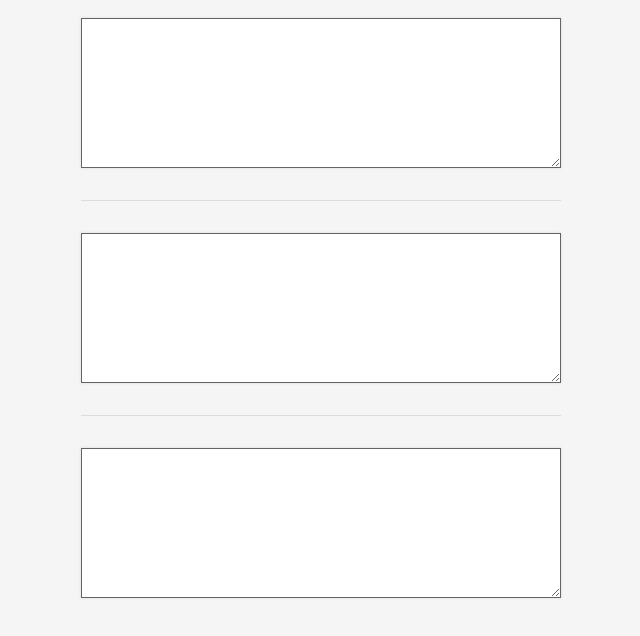
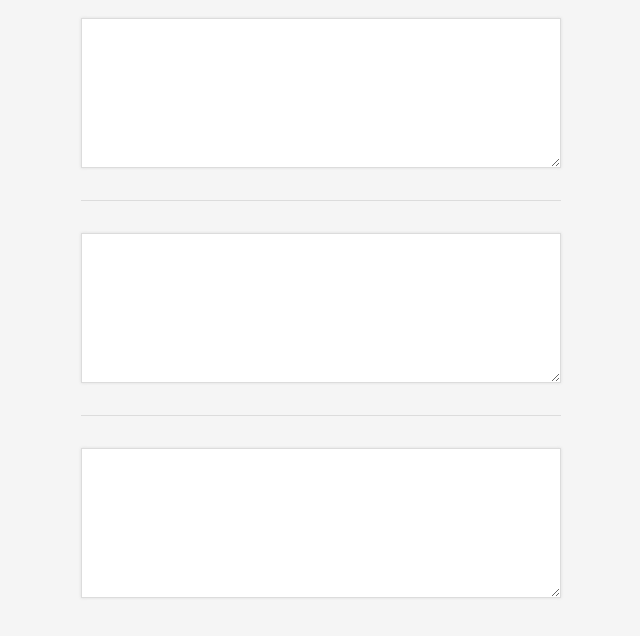
Before and after one commit to matthewcrist/Lost-Comment, a plain HTML site: page index.html in a window 1280 px wide. Shown: the part 88-724 px from the top of the page, without its empty margins (319-959 px from the left). Drawn offline with Linux system fonts and the light colour scheme.

Commit message:
Borders and shadows on textareas

```diff
--- a/index.html
+++ b/index.html
@@ -31,7 +31,7 @@
       .example textarea {
         width: 100%;
         height: 150px;
-        border: 1px solid rgb(100,100,100);
+        border: 1px solid rgb(220,220,220);
         box-shadow: 0 0 3px rgb(220,220,220);
       }
   </style>
```
